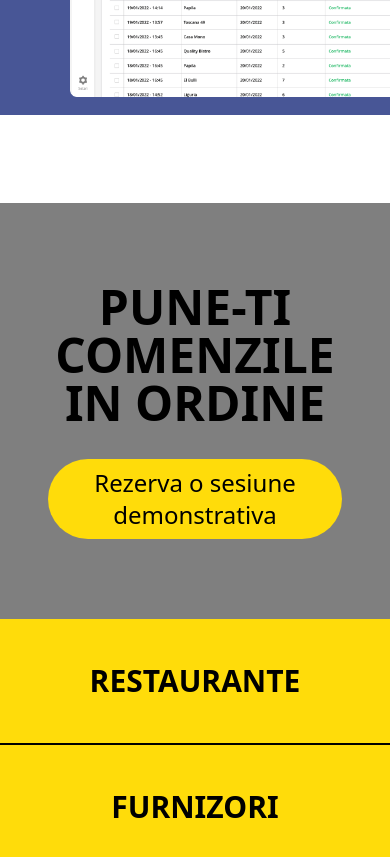
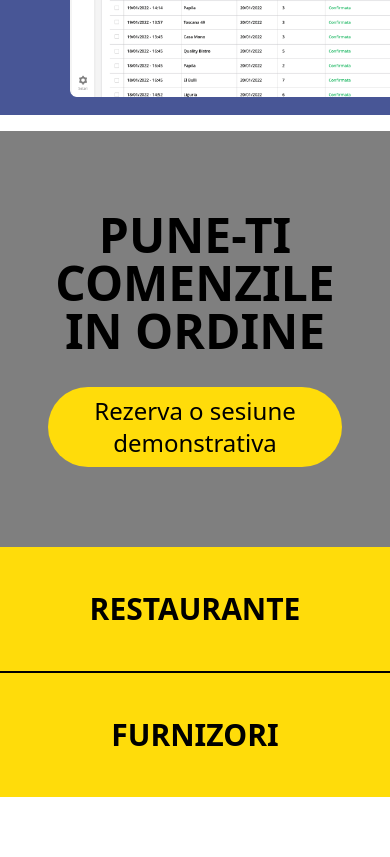
Before and after one commit to tiberiuc/tho-website, a React (Create React App) app: page / in a window 390 px wide. Shown: the part 4400-5257 px from the top of the page. After the commit the page ends 5197 px from the top, so only its background shows below. Built offline with nearby package versions, Linux system fonts and the light colour scheme.

Commit message:
last section finished

```diff
--- a/src/Components/SecondSection/index.jsx
+++ b/src/Components/SecondSection/index.jsx
@@ -41,7 +41,7 @@ const SecondSection = ({ information }) => {
           </div>
         );
       })}
-      <div className="mt-22 bg-black bg-opacity-50 flex flex-col items-center lg:py-44 py-20 lg:px-0 px-12">
+      <div className="lg:mt-22 mt-4 bg-black bg-opacity-50 flex flex-col items-center lg:py-44 py-20 lg:px-0 px-12">
         <span className="font-openSans font-extrabold lg:text-7xl text-5xl text-center max-w-3xl">
           PUNE-TI COMENZILE IN ORDINE
         </span>
```
